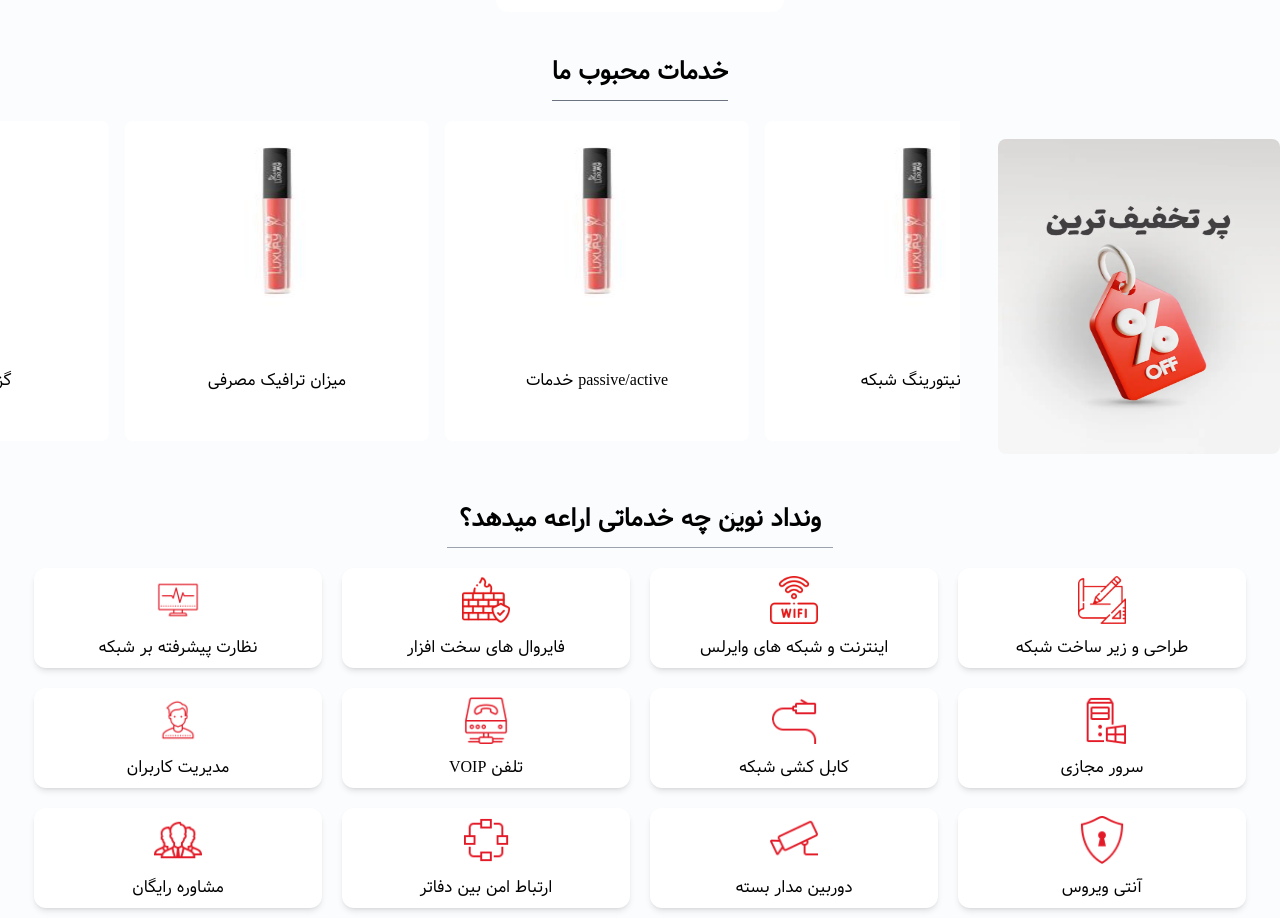
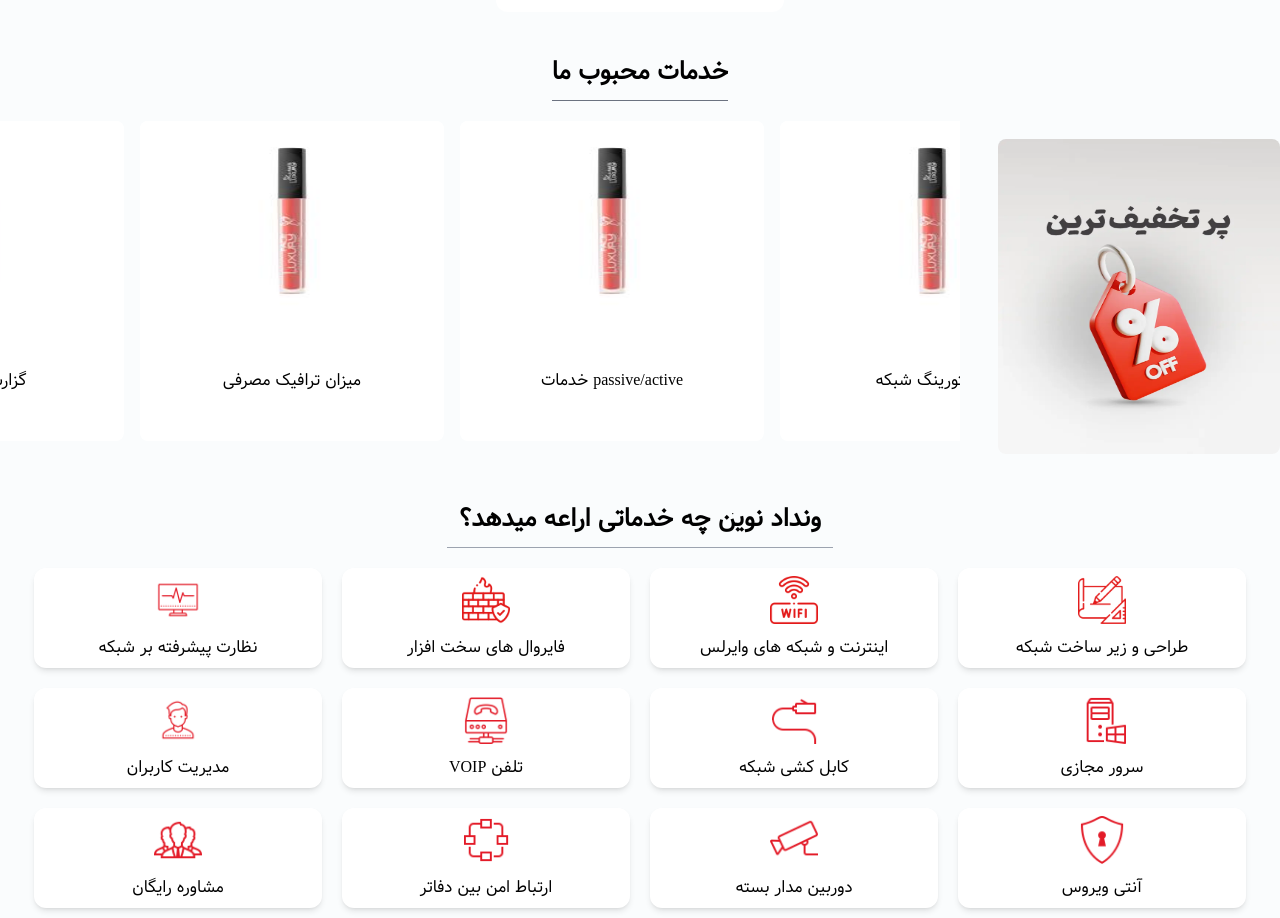
Before and after one commit to sobhan83sefidkar/vandad2, a Next.js app: page / in a window 1280 px wide. Shown: the part 1480-2398 px from the top of the page. Built offline with nearby package versions, Linux system fonts and the light colour scheme.

Commit message:
Update popularServices.jsx

```diff
--- a/src/componetnts/index/popularServices.jsx
+++ b/src/componetnts/index/popularServices.jsx
@@ -55,7 +55,7 @@ function PopularServices() {
                                     items.map((item, i) => {
                                         return (
                                             <div data-aos="fade-up" key={i} className=" max-w-full h-full ">
-                                                <div className=" w-full h-full flex justify-center translate-x-[-15px]">
+                                                <div className=" w-full h-full flex justify-center">
                                                     <div className=" w-[95%] h-full bg-white rounded-lg overflow-hidden">
                                                         <div className=" w-full h-[200px]">
                                                             <img className=" w-full h-full" src={item.img} alt="" />
```
